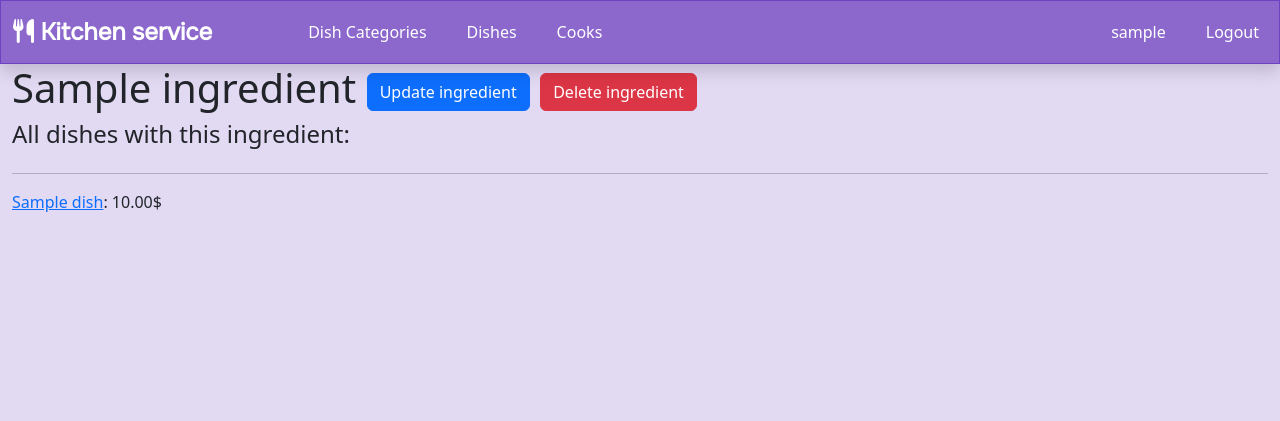
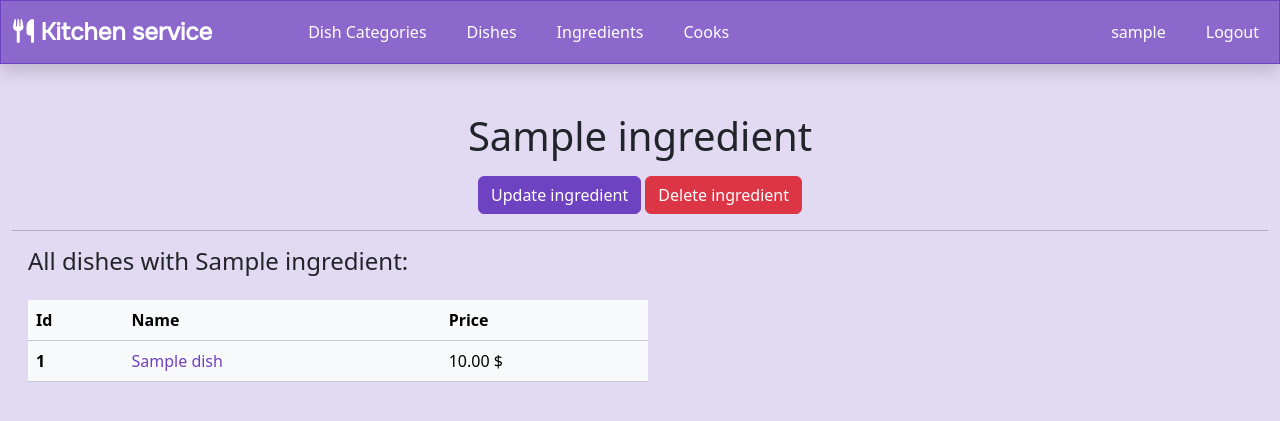
Before and after one commit to KristianYe/restaurant-kitchen, a Django app: page /ingredient/1/ in a window 1280 px wide. Shown: the top 421 px of the page. Run offline with Django 4.2, Linux system fonts and the light colour scheme; a user stored in the database is signed in; tables that the repository leaves empty hold one stand-in row (values such as "Sample post").

Commit message:
updated all forms + added interface to work with ingredients

```diff
--- a/kitchen/views.py
+++ b/kitchen/views.py
@@ -102,7 +102,7 @@ class DishTypeCreateView(LoginRequiredMixin, generic.CreateView):
     model = DishType
     fields = ["name"]
     template_name = "kitchen/dish_type_form.html"
-    context_object_name = "dish_type_form"
+    context_object_name = "dish_type"
     success_url = reverse_lazy("kitchen:dish-type-list")
 
 
@@ -110,7 +110,7 @@ class DishTypeUpdateView(LoginRequiredMixin, generic.UpdateView):
     model = DishType
     fields = ["name"]
     template_name = "kitchen/dish_type_form.html"
-    context_object_name = "dish_type_form"
+    context_object_name = "dish_type"
 
 
 class DishTypeDetailView(LoginRequiredMixin, generic.DetailView):
@@ -170,7 +170,7 @@ class CookUpdateView(LoginRequiredMixin, generic.UpdateView):
 
 class IngredientCreateView(LoginRequiredMixin, generic.CreateView):
     model = Ingredient
-    fields = "__all__"
+    fields = ["name"]
     success_url = reverse_lazy("kitchen:ingredient-list")
 
 
@@ -195,6 +195,12 @@ class IngredientListView(LoginRequiredMixin, generic.ListView):
 class IngredientDetailView(LoginRequiredMixin, generic.DetailView):
     model = Ingredient
 
+    def get_context_data(self, *, object_list=None, **kwargs):
+        context = super().get_context_data(**kwargs)
+        dishes_with_obj = bool(list(self.get_object().dishes.all()))
+        context["dishes_with_obj"] = dishes_with_obj
+        return context
+
 
 class IngredientUpdateView(LoginRequiredMixin, generic.UpdateView):
     model = Ingredient
--- a/templates/includes/navbar.html
+++ b/templates/includes/navbar.html
@@ -15,6 +15,9 @@
           <a class="nav-link btn btn-purple ms-4 nav-item-custom" href="{% url 'kitchen:dish-list' %}">Dishes</a>
         </li>
         <li>
+          <a class="nav-link btn btn-purple ms-4 nav-item-custom" href="{% url 'kitchen:ingredient-list' %}">Ingredients</a>
+        </li>
+        <li>
           <a class="nav-link btn btn-purple ms-4 nav-item-custom" href="{% url 'kitchen:cook-list' %}">Cooks</a>
         </li>
       </ul>
--- a/templates/kitchen/dish_confirm_delete.html
+++ b/templates/kitchen/dish_confirm_delete.html
@@ -1,6 +1,9 @@
 {% extends "base.html" %}
 
 {% block content %}
+  <div class="container d-flex justify-content-center align-items-center mt-5">
+    <div class="col-md-4">
+      <div class="row border rounded-5 p-3 bg-white shadow box-area">
         <h1>Delete {{ dish.name }}?</h1>
         <form action="" method="post">
           {% csrf_token %}
@@ -9,4 +12,7 @@
           <input type="submit" value="Delete" class="btn btn-danger">
           <a class="btn btn-secondary" href="{% url 'kitchen:dish-detail' pk=dish.id %}">Cancel</a>
         </form>
+      </div>
+    </div>
+  </div>
 {% endblock %}
--- a/templates/kitchen/dish_type_list.html
+++ b/templates/kitchen/dish_type_list.html
@@ -11,7 +11,6 @@
       </h1>
     </div>
     <div class="container d-flex justify-content-center">
-      <br>
       {% include "includes/search_form.html" %}
     </div>
     <hr>
--- a/templates/kitchen/ingredient_detail.html
+++ b/templates/kitchen/ingredient_detail.html
@@ -1,17 +1,47 @@
 {% extends "base.html" %}
 
 {% block content %}
-  <h1>
-    {{ ingredient }}
-    <a class="btn btn-primary" href="{% url 'kitchen:ingredient-update' pk=ingredient.id %}">Update ingredient</a>
-    <a class="btn btn-danger" href="{% url 'kitchen:ingredient-delete' pk=ingredient.id %}">Delete ingredient</a>
-  </h1>
-  <br>
-  <h4>All dishes with this ingredient:</h4>
-  <ul>
-    {% for dish in ingredient.dishes.all %}
-      <hr>
-      <li><a href="{% url 'kitchen:dish-detail' pk=dish.id %}">{{ dish.name }}</a>: {{ dish.price }}$</li>
-    {% endfor %}
-  </ul>
+  <div class="mt-5">
+    <div class="text-center">
+      <h1>
+        {{ ingredient }}
+      </h1>
+      {% if ingredient.added_by == user %}
+      	<div class="mt-3">
+          <a class="btn btn-purple" href="{% url 'kitchen:ingredient-update' pk=ingredient.id %}">Update ingredient</a>
+          <a class="btn btn-danger" href="{% url 'kitchen:ingredient-delete' pk=ingredient.id %}">Delete ingredient</a>
+        </div>
+      {% endif %}
+    </div>
+    <hr>
+    <div class="ms-3">
+      <h4>All dishes with {{ ingredient }}:</h4>
+      {% if dishes_with_obj %}
+      <div class="col-6">
+        <table class="table table-light bg-purple mt-4">
+          <thead>
+            <tr class="table-light">
+              <th scope="col">Id</th>
+              <th scope="col">Name</th>
+              <th scope="col">Price</th>
+            </tr>
+          </thead>
+          <tbody>
+          {% for dish in ingredient.dishes.all %}
+            <tr>
+              <th scope="row">{{ dish.id }}</th>
+              <td class="table-light">
+                <a style="text-decoration: None; color: var(--ky-btn-color-purple)" href="{% url 'kitchen:dish-detail' pk=dish.id %}">{{ dish.name }}</a>
+              </td>
+              <td class="table-light">{{ dish.price }} $</td>
+            </tr>
+          {% endfor %}
+          </tbody>
+        </table>
+      </div>
+      {% else %}
+        <p class="ms-1">There are no dishes with {{ ingredient }}.</p>
+      {% endif %}
+    </div>
+  </div>
 {% endblock %}
```
Also changed, not shown: templates/kitchen/dish_form.html (+6 -1 lines), templates/kitchen/dish_type_confirm_delete.html (+7 -3 lines), templates/kitchen/dish_type_form.html (+6 -1 lines), templates/kitchen/ingredient_confirm_delete.html (+6 -1 lines), templates/kitchen/ingredient_form.html (+18 -6 lines), templates/kitchen/ingredient_list.html (+43 -15 lines). Lines whose indentation alone changed are shown as unchanged.
